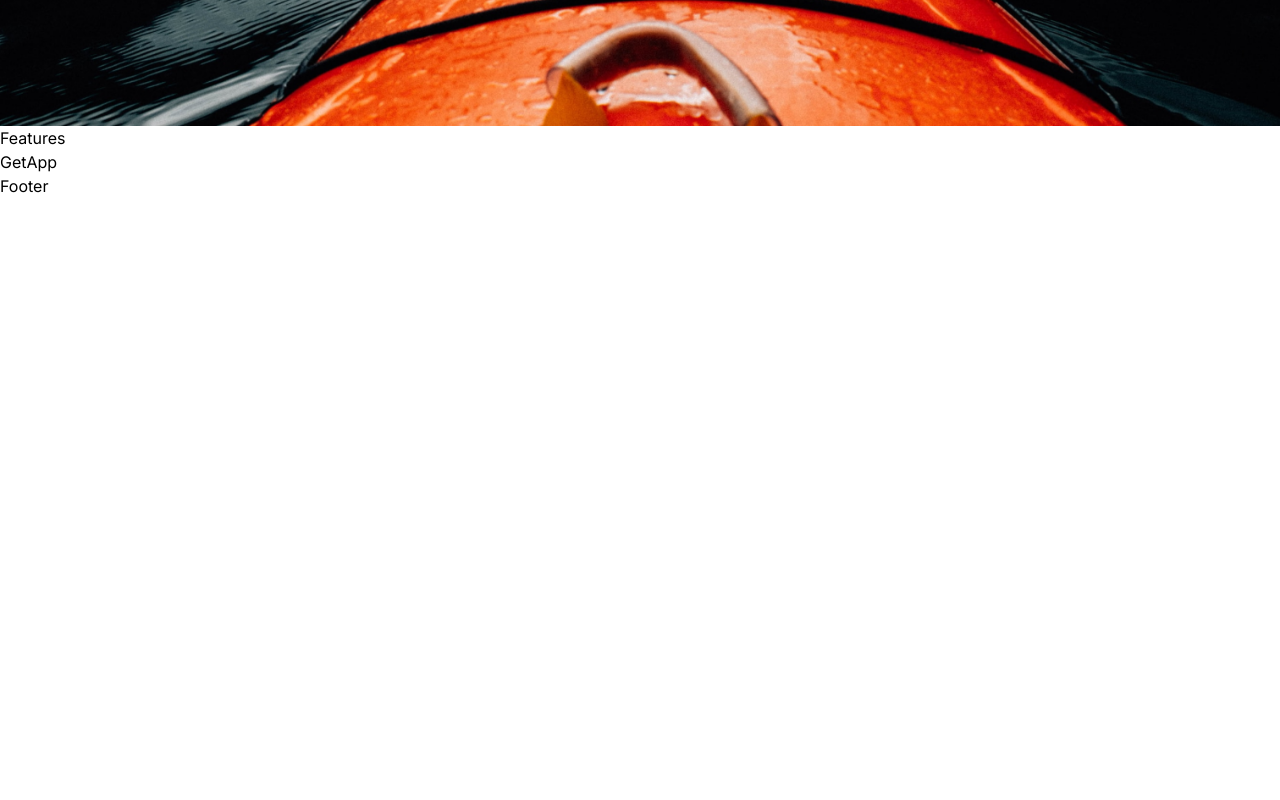
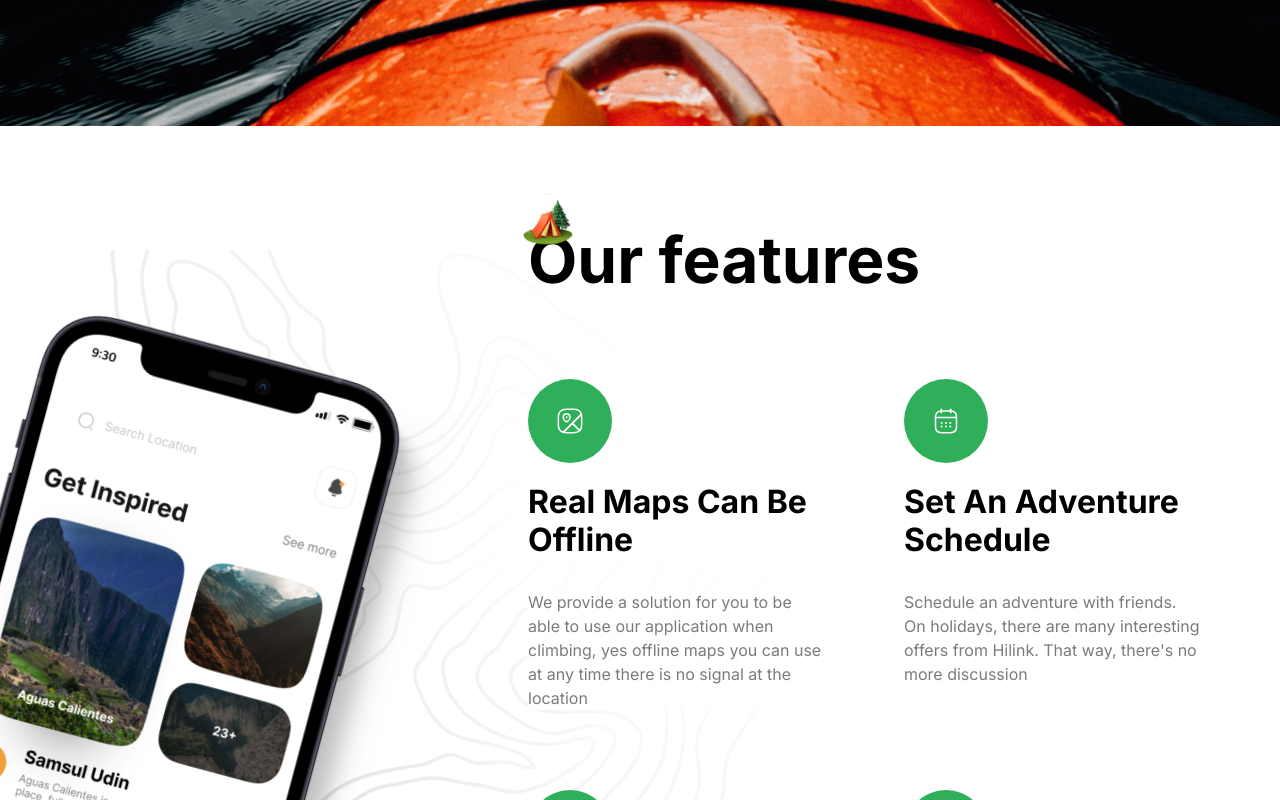
Before and after one commit to lyubomiriliev/Travel-App-NextJS, a Next.js app: page / in a window 1280 px wide. Shown: the part 2540-3340 px from the top of the page. Before the commit the page ends 2738 px from the top, so only its background shows below. Built offline with nearby package versions, Linux system fonts and the light colour scheme.

Commit message:
Features section done

```diff
--- a/components/Features.tsx
+++ b/components/Features.tsx
@@ -1,7 +1,66 @@
+import { FEATURES } from "@/constants";
+import Image from "next/image";
 import React from "react";
 
 const Features = () => {
-  return <div>Features</div>;
+  return (
+    <section className="flex-col flexCenter overflow-hidden bg-feature-bg bg-center bg-no-repeat py-24">
+      <div className="max-container flex padding-container relative w-full justify-end">
+        <div className="flex flex-1 lg:min-h-[900px]">
+          <Image
+            src="/phone.png"
+            alt="phone"
+            width={440}
+            height={1000}
+            className="feature-phone"
+          />
+        </div>
+
+        <div className="z-20 flex w-full flex-col lg:w-[60%]">
+          <div className="relative">
+            <Image
+              className="absolute left-[-5px] top-[-28px] w-10 lg:w-[50px]"
+              src="/camp.svg"
+              alt="camp"
+              width={50}
+              height={50}
+            />
+            <h2 className="bold-40 lg:bold-64">Our features</h2>
+          </div>
+          <ul className="mt-10 grid gap-10 md:grid-cols-2 lg:mt-20 lg:gap-20">
+            {FEATURES.map((feature) => (
+              <FeatureItem
+                key={feature.title}
+                title={feature.title}
+                icon={feature.icon}
+                description={feature.description}
+              />
+            ))}
+          </ul>
+        </div>
+      </div>
+    </section>
+  );
+};
+
+type FeatureItem = {
+  title: string;
+  icon: string;
+  description: string;
+};
+
+const FeatureItem = ({ title, icon, description }: FeatureItem) => {
+  return (
+    <li className="flex w-full flex-1 flex-col items-start">
+      <div className="rounded-full p-4 lg:p-7 bg-green-50">
+        <Image src={icon} alt="map" width={28} height={28} />
+      </div>
+      <h2 className="bold-20 lg:bold-32 mt-5 capitalize">{title}</h2>
+      <p className="regular-16 mt-5 bg-white/80 text-gray-30 lg:mt-[30px] lg:bg-none">
+        {description}
+      </p>
+    </li>
+  );
 };
 
 export default Features;
```
